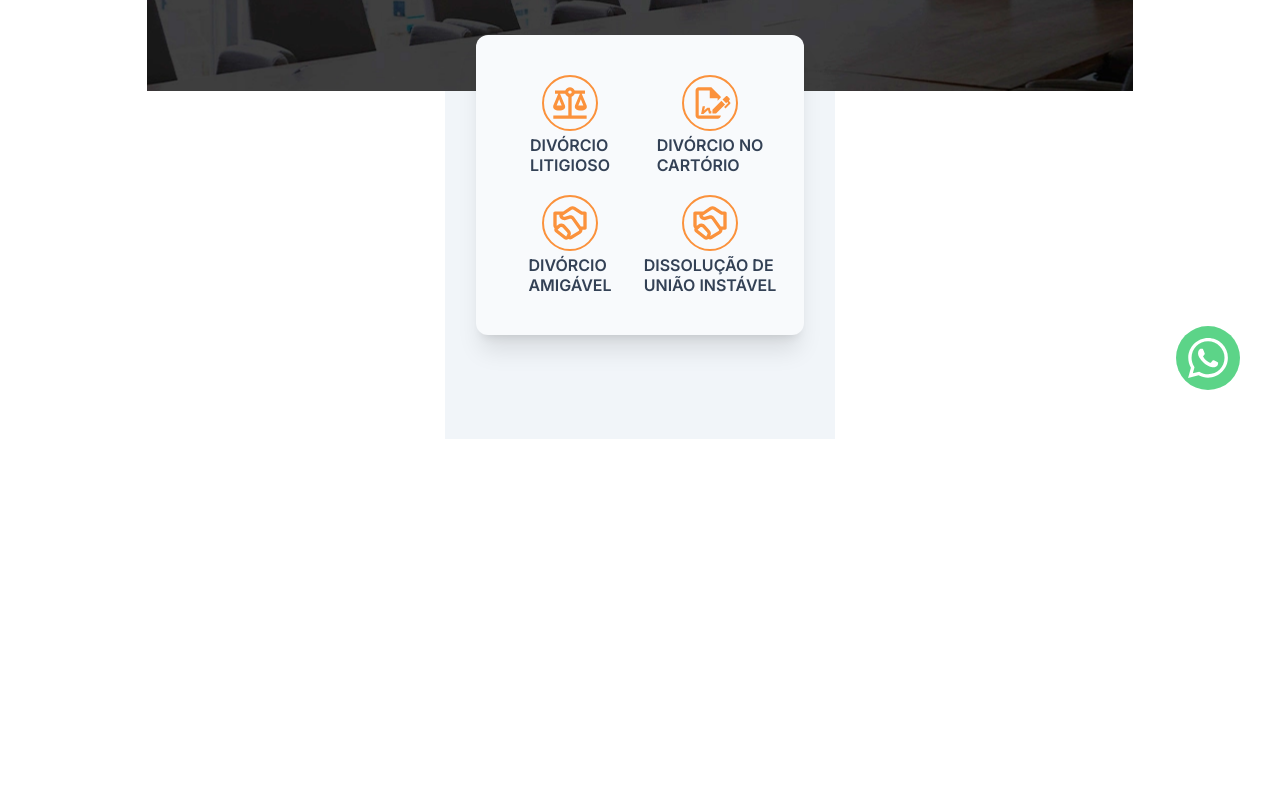
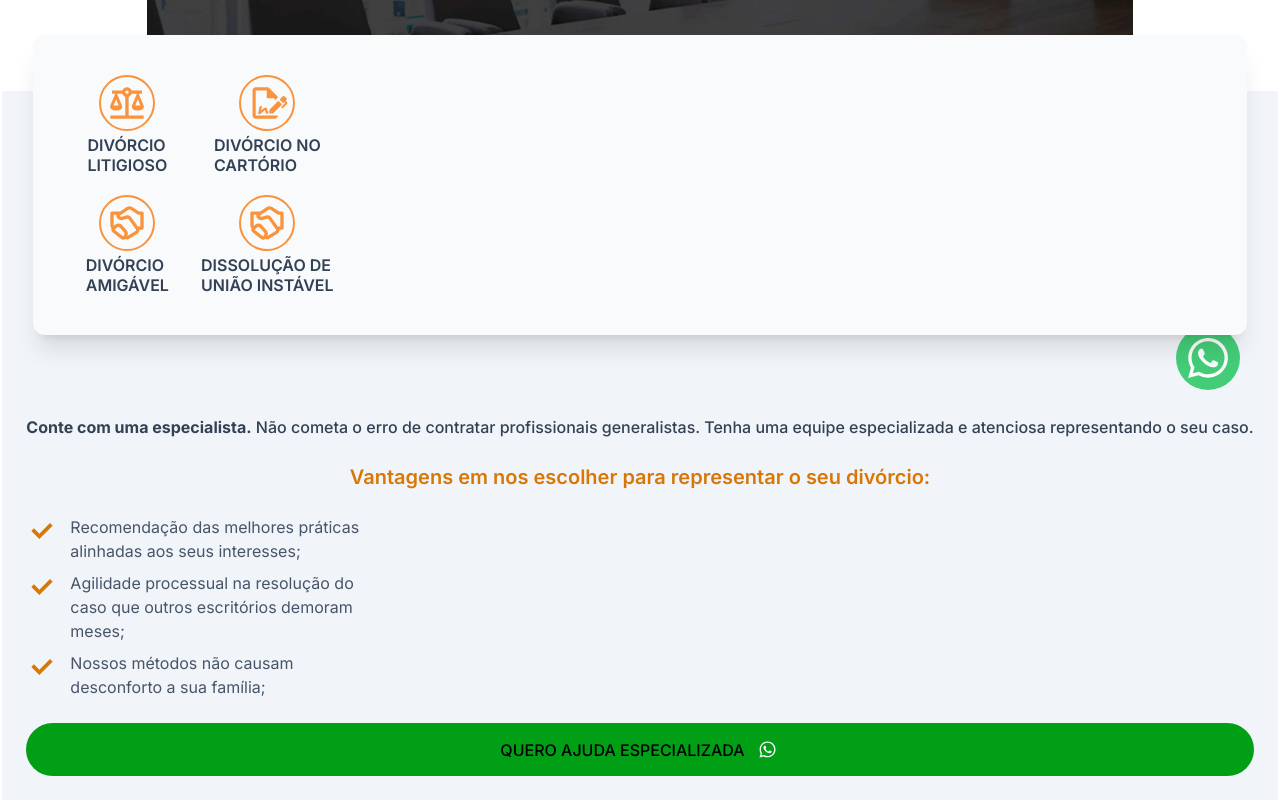
Before and after one commit to matheusmfl/tarsila-cavalcante-advogada, a Next.js app: page /divorcio in a window 1280 px wide. Shown: the part 370-1170 px from the top of the page. Before the commit the page ends 809 px from the top, so only its background shows below. Built offline with nearby package versions, Linux system fonts and the light colour scheme.

Commit message:
create Section1

```diff
--- a/src/app/components/divorcio/Section1.tsx
+++ b/src/app/components/divorcio/Section1.tsx
@@ -1,4 +1,7 @@
+import Image from 'next/image'
 import { IconsComponent } from './microComponents/IconsComponent'
+import check from '../../../assets/check.svg'
+import { CtaButton } from './microComponents/CtaButton'
 
 export function Section1() {
   return (
@@ -8,7 +11,49 @@ export function Section1() {
       </div>
 
       {/* Main Container */}
-      <div className="px-6"></div>
+      <div className="px-6 flex flex-col gap-6">
+        {/* Texto1 */}
+        <span className="text-slate-700 font-roboto text-base font-medium leading-6">
+          <strong>Conte com uma especialista.</strong> Não cometa o erro de
+          contratar profissionais generalistas. Tenha uma equipe especializada e
+          atenciosa representando o seu caso.
+        </span>
+
+        {/* Texto laranja */}
+        <h2 className="text-center text-amber-600 font-roboto text-xl font-semibold leading-7">
+          Vantagens em nos escolher para representar o seu divórcio:
+        </h2>
+
+        {/* Texto com checkpoints */}
+        <div className="flex flex-col gap-2 font-roboto font-normal text-slate-600 leading-6">
+          {/* Texto1 */}
+          <div className="flex items-start justify-start gap-3">
+            <Image src={check} alt="Check laranja" />
+            <span>
+              Recomendação das melhores práticas
+              <br /> alinhadas aos seus interesses;
+            </span>
+          </div>
+          {/* Texto2 */}
+          <div className="flex items-start justify-start gap-3">
+            <Image src={check} alt="Check laranja" />
+            <span>
+              Agilidade processual na resolução do <br /> caso que outros
+              escritórios demoram <br /> meses;
+            </span>
+          </div>
+
+          {/* Texto3 */}
+          <div className="flex items-start justify-start gap-3">
+            <Image src={check} alt="Check laranja" />
+            <span>
+              Nossos métodos não causam <br /> desconforto a sua família;
+            </span>
+          </div>
+        </div>
+
+        <CtaButton title="QUERO AJUDA ESPECIALIZADA" />
+      </div>
     </section>
   )
 }
```
Also changed, not shown: src/assets/check.svg (added).
